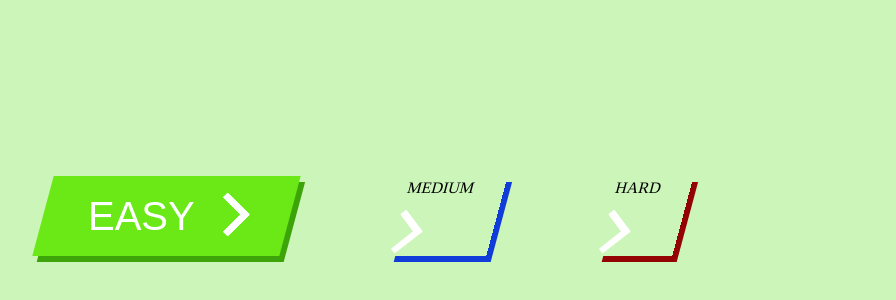
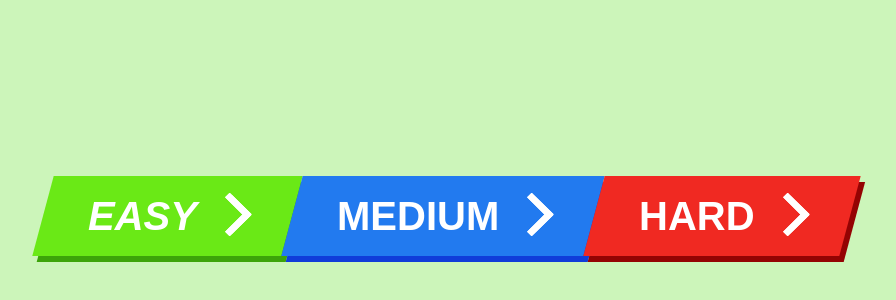
Before and after one commit to Azimkhoja/front-musobaqa, a website: page src/pages/buttons.html in a window 1280 px wide. Shown: the part 24-324 px from the top of the page, without its empty margins (277-1173 px from the left). Drawn offline with nearby package versions, Linux system fonts and the light colour scheme.

Commit message:
change style

```diff
--- a/src/css/style.css
+++ b/src/css/style.css
@@ -101,6 +101,8 @@ body {
   text-decoration: none;
   font-family: "Poppins", sans-serif !important;
   font-size: 40px;
+  font-weight: bold;
+  font-style: italic;
   color: white;
   background: #6ae916;
   transition: 1s;
@@ -178,7 +180,14 @@ path.two {
   }
 }
 .medium {
-
+  display: flex;
+  padding: 10px 45px;
+  text-decoration: none;
+  font-family: "Poppins", sans-serif !important;
+  font-size: 40px;
+  font-weight: bold;
+  color: white;
+  background: #227aef;
   transition: 1s;
   box-shadow: 6px 6px 0 rgb(16, 60, 217);
   transform: skewX(-15deg);
@@ -254,6 +263,14 @@ path.two {
   }
 }
 .hard {
+  display: flex;
+  padding: 10px 45px;
+  text-decoration: none;
+  font-family: "Poppins", sans-serif !important;
+  font-size: 40px;
+  font-weight: bold;
+  color: white;
+  background: #f02922;
   transition: 1s;
   box-shadow: 6px 6px 0 rgb(148, 3, 3);
   transform: skewX(-15deg);
```
Also changed, not shown: index.html (+9 -1 lines).
